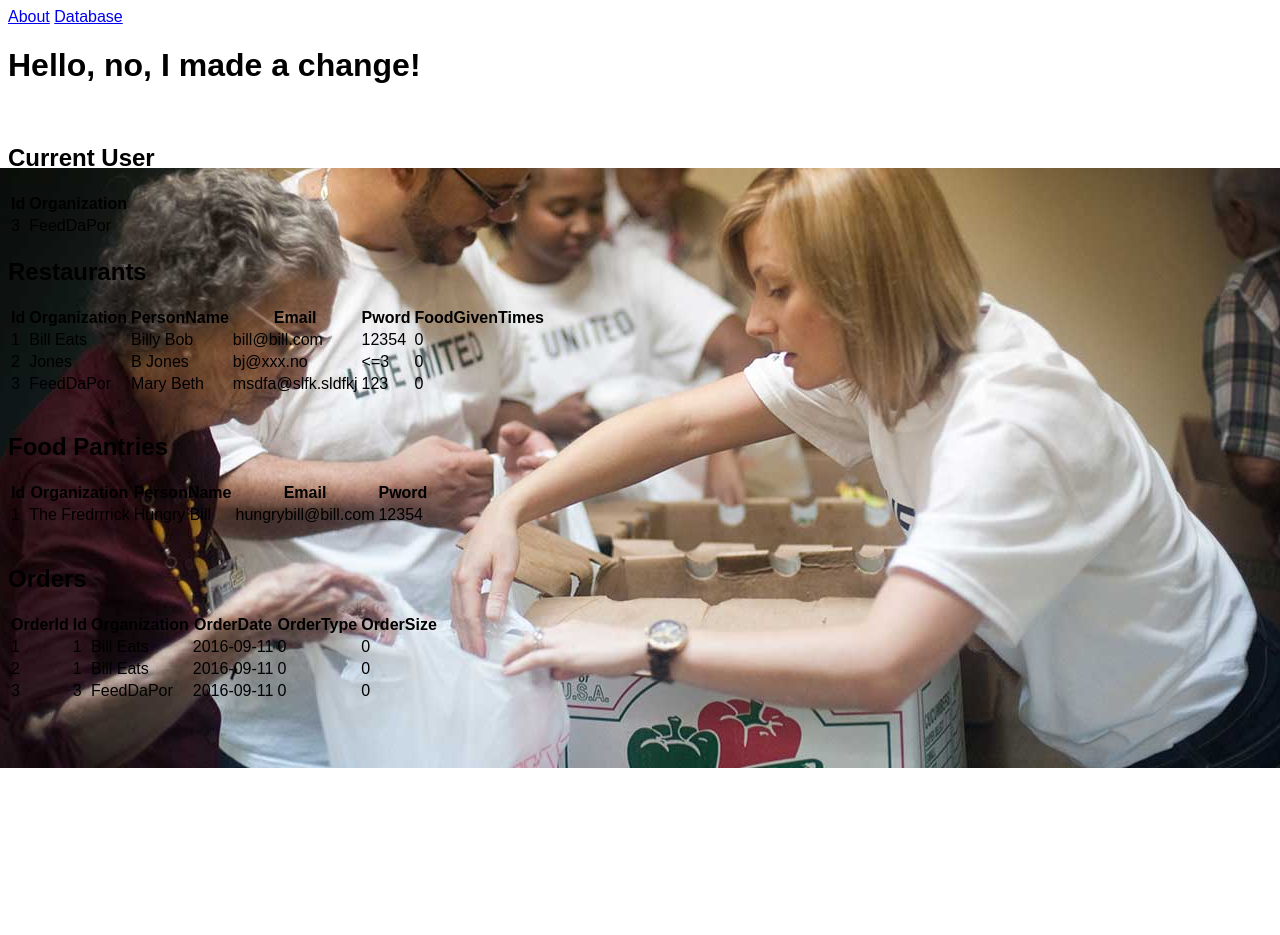
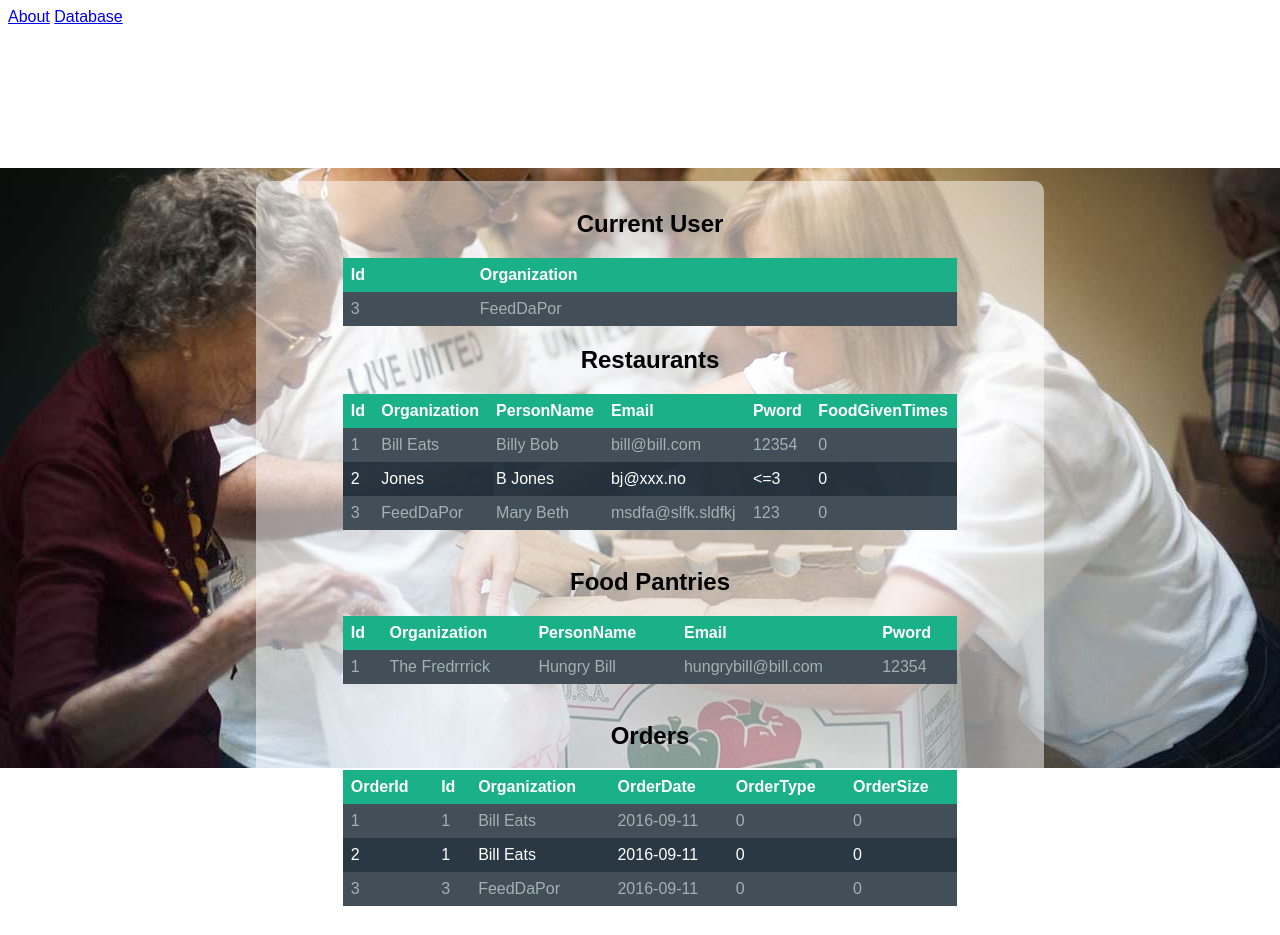
Before and after one commit to ohlookiseecode/RealFood, a Flask app: page /database in a window 1280 px wide. Run offline with Flask 2, Linux system fonts and the light colour scheme; data comes from the database, SQL or seed files in the repository.

Commit message:
more functional
styling, images, nice things

```diff
--- a/app/static/css/main.css
+++ b/app/static/css/main.css
@@ -17,9 +17,8 @@ body {
     padding: 10px;
     text-align: center;
 
-
-    top: 50%;
-    transform: translateY(-30px);
+    top: 30%;
+    transform: translateY(-100px);
 
     position:fixed;
     left: 50%;
@@ -29,7 +28,7 @@ body {
 .logging {
     position:absolute;
     right:5;
-    top:15;
+    top:20;
     z-index: 1;
 
     text-align: center;
@@ -65,3 +64,32 @@ body {
     background:rgba(255,255,255,0.3);
     border: solid 1px #fff;
 }
+
+/* TABLE */
+
+table.data {
+    border-collapse: collapse;
+    width: 80%;
+    min-width: 300px;
+    margin: auto;
+}
+
+.data th, td {
+    text-align: left;
+    padding: 8px;
+}
+
+.data tr {
+  background: rgba(19, 35, 47, 0.9);
+  color: #fff;
+}
+
+.data tr:nth-child(even) {
+  background: #424e58;
+  color: #a0b3b0;
+}
+
+.data th {
+  background: #1ab188;
+  color: #ffffff;
+}
--- a/app/templates/about.html
+++ b/app/templates/about.html
@@ -2,7 +2,13 @@
 {% block content %}
 
   <body>
+  <div class="title">
 	<h1> About </h1>
+	<p>  Lorem ipsum dolor sit amet, ut vitae enim nulla magna sit arcu. Pretium ultricies pellentesque amet ante, posuere aenean, hendrerit ornare lectus tellus, mauris egestas. Dis eros gravida veniam et arcu et, luctus mattis leo tortor nulla, nunc interdum eu tempor enim pretium faucibus. Nulla sed in tempus lorem. Quam eget, suspendisse egestas sed dis. Libero gravida. Pharetra pede metus a in libero, felis leo luctus. Id massa non, auctor hac, nulla rutrum erat placerat nibh pede. Ultricies suspendisse, aliquam molestie potenti platea, magna in in risus pede placerat aliquam, magnis arcu. Nunc amet feugiat nec. Integer consectetuer pede, id nibh ipsum lectus urna, integer libero.
+	<br>
+	Massa ligula mi dui amet, tincidunt vivamus posuere ultricies nec aut, mus et voluptatibus dolor, amet vestibulum litora interdum amet. Felis id quam libero sit est, blandit eros nibh platea orci eleifend conubia, metus sit a vestibulum a, ut urna egestas, nunc quis in quisque maecenas luctus. Vel urna sem quis sed, lobortis provident libero dolor mollis, vivamus leo quam et nunc ac eget, turpis aliquet elit mi vitae nostra, bibendum ante metus id eleifend velit amet. Odio nec tristique a elit parturient. Habitasse vel nam habitant wisi consequat duis, tempus malesuada volutpat maecenas nec risus, quisque aenean tristique vitae convallis, eu mollis turpis nulla nulla curabitur. Tellus in viverra suscipit lacus mollis, nulla dictumst dignissim turpis elit conubia primis.
+	</p>
+  </div>
   </body>
 
 {% endblock %}
--- a/app/templates/database.html
+++ b/app/templates/database.html
@@ -1,13 +1,7 @@
 {% extends "layout.html" %}
 {% block content %}
 
-      {%if user %}
-      <h1>Hello, {{ user }}, I made a change!</h1>
-      {% else %}
-      <h1> Hello Nobody. </h1>
-      {% endif %}
-
-      <br>
+  <div class="title">
       <h2> Current User </h2>
       <table class = "data">
         <tr>
@@ -70,5 +64,5 @@
       </tr>
       {% endfor %}
     </table>
-
+  </div>
 {% endblock %}
--- a/app/templates/layout.html
+++ b/app/templates/layout.html
@@ -24,7 +24,7 @@
 	</div>
 </head>
 <body>
-<body style="background:url({{'img/food.jpg'}}) no-repeat center center fixed;">
+<body style="background:url({{'static/img/food.jpg'}}) no-repeat center center fixed;">
 
 {% block content%}
 {% endblock %}
```
